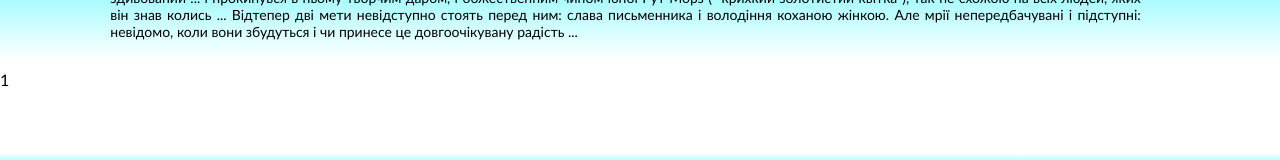
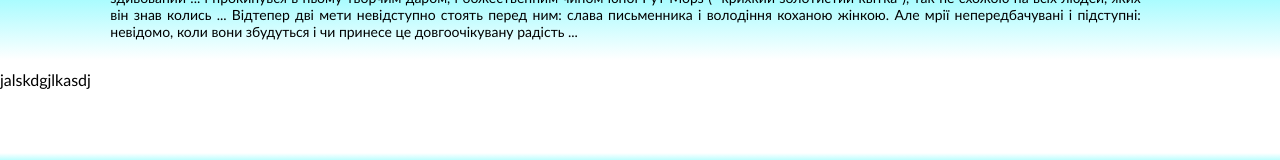
Before and after one commit to VladMars1/JSNew, a plain HTML site: page index.html in a window 1280 px wide. Shown: the part 347-507 px from the top of the page. Drawn offline with Linux system fonts and the light colour scheme.

Commit message:
vers2222

```diff
--- a/index.html
+++ b/index.html
@@ -63,7 +63,7 @@
         </div>
 
     </section>
-1
+<p>jalskdgjlkasdj</p>
 
 </div>
 
```
